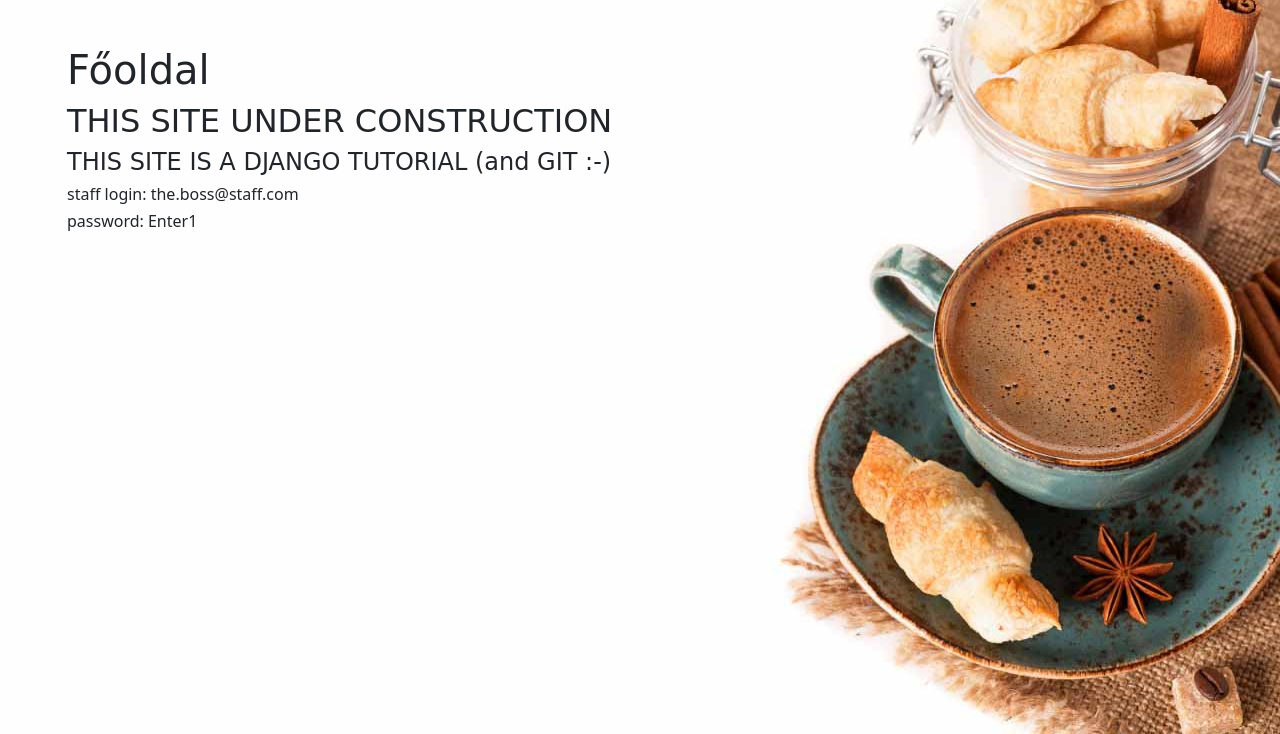
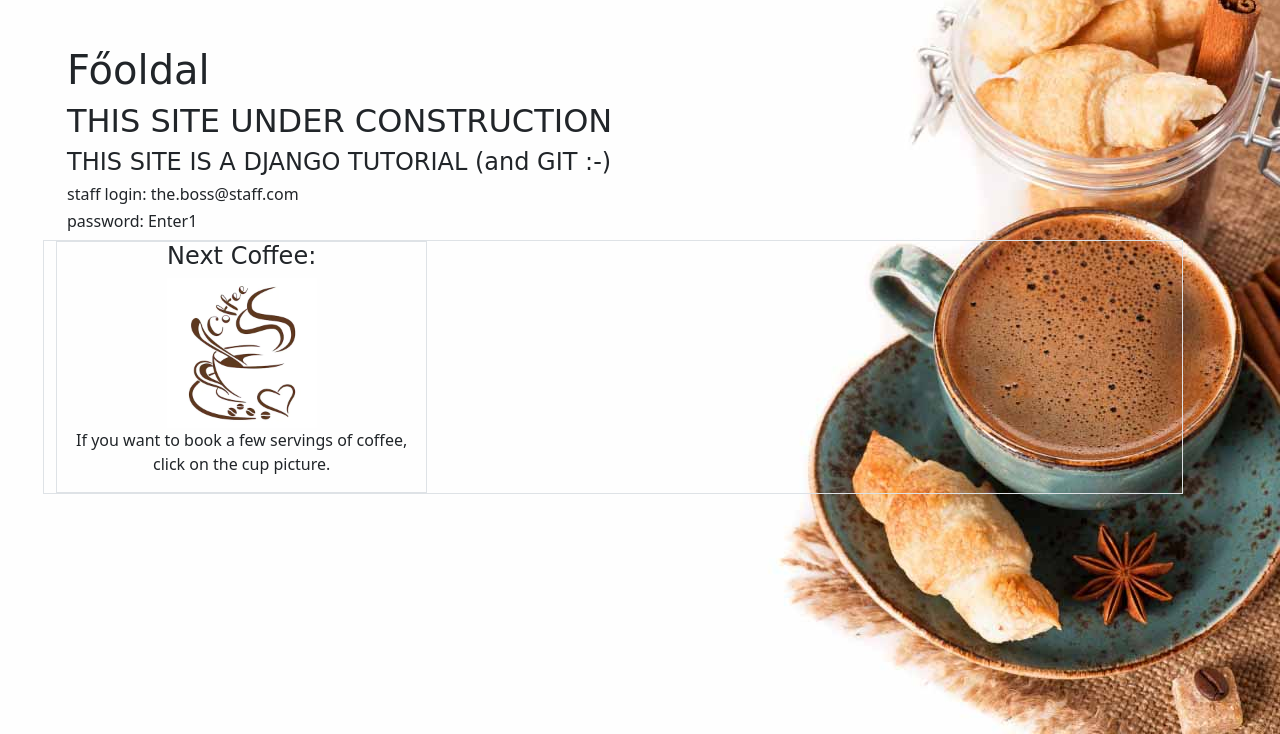
Before and after one commit to Jupieter/Webpage_Coffe_Bar_Ante_Portas, a Django app: page / in a window 1280 px wide. Shown: the part 66-800 px from the top of the page. Run offline with Django 4.2, Linux system fonts and the light colour scheme; data that the repository does not hold is empty; some libraries are stand-ins or nearby versions.

Commit message:
next 24h coffes on main page

```diff
--- a/mysite/views.py
+++ b/mysite/views.py
@@ -1,11 +1,19 @@
 from django.shortcuts import render
 # from .forms import ContactForm
 from django.http import JsonResponse, HttpResponse
+from shop.models import CoffeeOrder, CoffeeMake
+import datetime
 
 
 def home_page(request):
     sub_site_logo = "src=static/image/coffe_bean_heart.png"
-    return render(request, "home.html", {'sub_site_logo':sub_site_logo})
+    dt= datetime.datetime.now()
+    dt_start = dt
+    dt_end = dt + datetime.timedelta(hours=36)
+    coffees1 = CoffeeMake.objects.filter(c_make_date__range =(dt_start, dt_end))
+    coffees = coffees1.order_by('c_make_date')
+    return render(request, "home.html", {'sub_site_logo':sub_site_logo,
+        'coffees':coffees,'dt':dt, 'dt_end':dt_end,})
 
 def contact_page(request):
     sub_site_logo = "src=static/image/coffe_bean_heart.png"
--- a/templates/contact.html
+++ b/templates/contact.html
@@ -9,6 +9,7 @@
       background-repeat: no-repeat;
       background-attachment: fixed;
       background-size: 100% 100%;
+      color: rgb(178, 169, 155);
     }
 </style>
 
--- a/templates/home.html
+++ b/templates/home.html
@@ -13,6 +13,9 @@
           background-attachment: fixed;
           background-size: 100% 100%;
         }
+        .bg-brown {
+            background-color: rgb(80, 45, 45);
+        }
     </style>
 {% endblock %}
 {% block content %}
@@ -23,4 +26,34 @@
 <h6> staff login:    the.boss@staff.com</h6>
 <h6>password:    Enter1</h6>
 
+<div class="row border">
+    <div class="col-md-4 border centered">
+        <center>
+            <h4> Next Coffee:</h4>
+             <a href="{% url 'shop:coffee_order' %}">
+            <img src='/static/image/coffe_draw.webp'
+            style="width: 150px; height:150px;
+            padding: px; background-color:white;">
+            </a>
+            <p>If you want to book a few servings of coffee, click on the cup picture.</p>
+        </center>
+    </div>
+</div>
+
+{% for coffee in coffees %}
+    <div class="row border">
+        <div class="col-md-4 border centered">
+            <div class="card bg-brown text-white">
+                <h3 class="card-title text-center">
+                <div class="d-flex flex-wrap justify-content-center mt-2">
+                    <a><span class="badge hours">{{coffee.c_make_date}}</span></a>
+                </div>
+                </h3>
+            </div>
+        </div>
+    </div>
+{% endfor %}
+
+
+
 {% endblock %}
```
Also changed, not shown: static/image/realistic-coffee-background-with-drawings_79603-607.webp (added).
